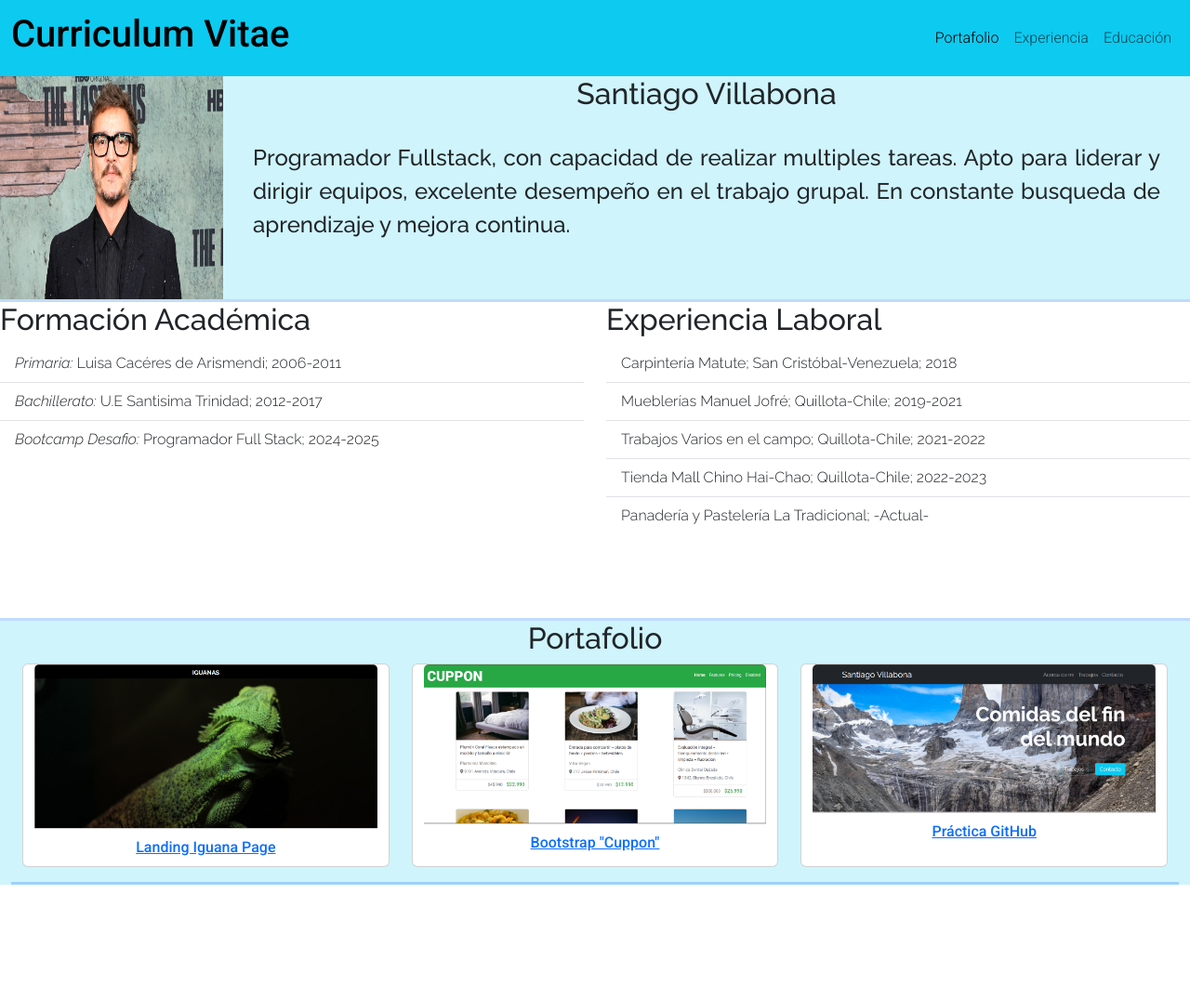
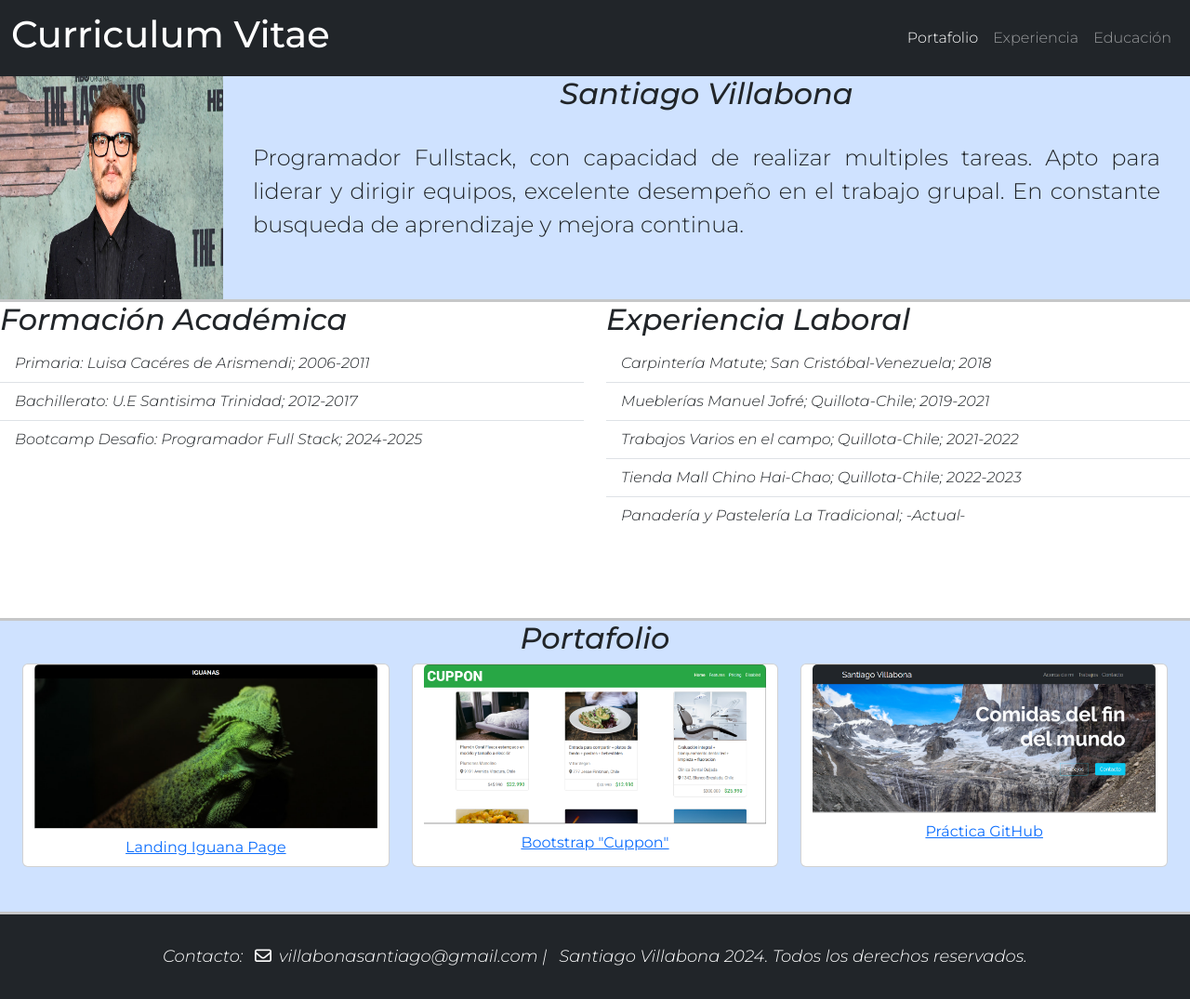
Before and after one commit to SEVH18/SEVH18.github.io, a plain HTML site: page index.html in a window 1280 px wide. Shown: the whole page at 93% size. Before the commit the page ends 968 px from the top, so only its background shows below. Drawn offline with nearby package versions, Linux system fonts and the light colour scheme.

Commit message:
se agregó footer, se cambió fuente de letra y se cambiaron los background color

```diff
--- a/assets/css/style.css
+++ b/assets/css/style.css
@@ -5,16 +5,20 @@
 }
 
 body {
-    font-family: "Raleway", sans-serif;
-    text-align: justify;
+    font-family: "Montserrat", sans-serif;
+    font-optical-sizing: auto;
     font-weight: 350;
-    font-style: normal;
-    font-size:medium;
+    font-style:oblique;
+    font-size: normal;
 }
+ h1 h2{
+    font-family: "Montserrat", sans-serif;
+ }
 
 header {
     display: flex;
 }
+
 header img {
     height: 15rem;
     width: 15rem;
@@ -29,13 +33,13 @@ header div {
     margin: 1rem;
     padding: 1rem;
     text-align: justify;
-    font-weight: 500;
+    font-weight: 350;
     font-style: normal;
     font-size: x-large;
 }
 hr{
-    border-color:  #0d6efd;
-    background-color: #0d6efd;
+    border-color: #212529;
+    background-color: #212529;
     height: 3px;
     width: 100%;
 }
@@ -50,12 +54,24 @@ hr{
     margin-top: 7%;
 }
 
- .portafolio {
+.hr3 {
+    margin: auto;
+}
+
+.portafolio {
     text-align: center;
  }
 
  a {
-    font-family: "Roboto", sans-serif;
-    font-weight: 500;
-    font-style: norma
+    font-family: "Montserrat", sans-serif;
+    font-weight: 400 ;
+    font-style: normal;
  }
+
+ footer{
+    margin: auto;
+    color: white;
+    text-align: center;
+    padding: 2rem;
+    font-size: large;
+ }
--- a/index.html
+++ b/index.html
@@ -4,17 +4,18 @@
     <meta charset="UTF-8">
     <meta name="viewport" content="width=device-width, initial-scale=1.0">
     <title>Cv Tiago V.</title>
+    <script src="https://kit.fontawesome.com/e4465c4d30.js" crossorigin="anonymous"></script>
     <link rel="icon" href="./assets/img/cv-favicon.png">
     <link href="https://cdn.jsdelivr.net/npm/bootstrap@5.3.3/dist/css/bootstrap.min.css" rel="stylesheet" integrity="sha384-QWTKZyjpPEjISv5WaRU9OFeRpok6YctnYmDr5pNlyT2bRjXh0JMhjY6hW+ALEwIH" crossorigin="anonymous">
     <link rel="preconnect" href="https://fonts.googleapis.com">
-<link rel="preconnect" href="https://fonts.gstatic.com" crossorigin>
-<link href="https://fonts.googleapis.com/css2?family=Raleway:ital,wght@0,100..900;1,100..900&family=Roboto:ital,wght@0,100;0,300;0,400;0,500;0,700;0,900;1,100;1,300;1,400;1,500;1,700;1,900&display=swap" rel="stylesheet">
+    <link rel="preconnect" href="https://fonts.gstatic.com" crossorigin>
+    <link href="https://fonts.googleapis.com/css2?family=Montserrat:ital,wght@0,100..900;1,100..900&family=Raleway:ital,wght@0,100..900;1,100..900&family=Roboto:ital,wght@0,100;0,300;0,400;0,500;0,700;0,900;1,100;1,300;1,400;1,500;1,700;1,900&display=swap" rel="stylesheet">
     <link rel="stylesheet" href="./assets/css/style.css">
 </head>
 <body>
     <main>
                                   <!-- HEADER -->
-        <nav class="navbar navbar-expand-lg bg-info">
+        <nav class="navbar navbar-expand-lg navbar-dark bg-dark">
             <div class="container-fluid">
               <a class="navbar-brand" href="#"><h1>Curriculum Vitae</h1></a>
               <button class="navbar-toggler" type="button" data-bs-toggle="collapse" data-bs-target="#navbarNavAltMarkup" aria-controls="navbarNavAltMarkup" aria-expanded="false" aria-label="Toggle navigation">
@@ -29,7 +30,7 @@
               </div>
             </div>
           </nav>
-        <header class="bg-info-subtle">
+        <header class="bg-primary-subtle">
                <img src="./assets/img/pedro-pascal-perfil.jpg" alt="Foto de Santiago Villabona" class="">
                <div>
                     <h2 class="">Santiago Villabona</h2>
@@ -65,7 +66,7 @@
 
         <!-- SEGUNDA SECCIÓN PORTAFOLIO -->
 
-        <section id="portafolio" class=" container-fluid portafolio bg-info-subtle fila" >
+        <section id="portafolio" class=" container-fluid portafolio bg-primary-subtle pb-5" >
           <h2>Portafolio</h2>
           <div class="row" >
             <article class="card col ms-4" style="width: 20rem;">
@@ -76,21 +77,32 @@
               </ul>
            </article>
           <article class="card col ms-4" style="width: 20rem;">
-            <img src="./assets/img/cuppon-page.png" class="card-img-top" alt="imagen de iguana page creada por santiago">
+            <img src="./assets/img/cuppon-page.png" class="card-img-top" alt="imagen de cuppon page creada por santiago">
             <ul class="list-group list-group-flush">
               <li class="list-group-item"> <a href="." target="_blank">Bootstrap "Cuppon"</a></li>
 
             </ul>
           </article>
            <article class="card col ms-4 me-4" style="width: 20rem;">
-             <img src="./assets/img/página-vlog.png" class="card-img-top" alt="imagen de iguana page creada por santiago">
+             <img src="./assets/img/página-vlog.png" class="card-img-top" alt="imagen de vlog page creada por santiago">
              <ul class="list-group list-group-flush">
                 <li class="list-group-item"> <a href="." target="_blank">Práctica GitHub</a>
                 </li>
              </ul>
            </article>
           </div>
-        <hr>
+
+        </section>
+        <hr class="hr3">
+
+                                  <!--     FOOTER -->
+
+        <footer class="bg-dark">
+          <span><em>Contacto:</em></span>
+          <i class="fa-regular fa-envelope ms-2"></i><span class="ms-2">villabonasantiago@gmail.com |</span> <span class="ms-2">Santiago Villabona 2024. Todos los derechos reservados.</span>
+        </footer>
+
+
     </main>
 
 
```
Also changed, not shown: portafolio/desafio-flex/assets/css/style.css (renamed from desafio-flex/assets/css/style.css), portafolio/desafio-flex/assets/imagenes/bg-header.jpg (renamed from desafio-flex/assets/imagenes/bg-header.jpg), portafolio/desafio-flex/assets/imagenes/iguana-1.jpg (renamed from desafio-flex/assets/imagenes/iguana-1.jpg), portafolio/desafio-flex/assets/imagenes/iguana-2.jpg (renamed from desafio-flex/assets/imagenes/iguana-2.jpg), portafolio/desafio-flex/assets/imagenes/iguana-3.jpg (renamed from desafio-flex/assets/imagenes/iguana-3.jpg), portafolio/desafio-flex/assets/imagenes/iguana-4.jpg (renamed from desafio-flex/assets/imagenes/iguana-4.jpg), portafolio/desafio-flex/index.html (renamed from desafio-flex/index.html).
